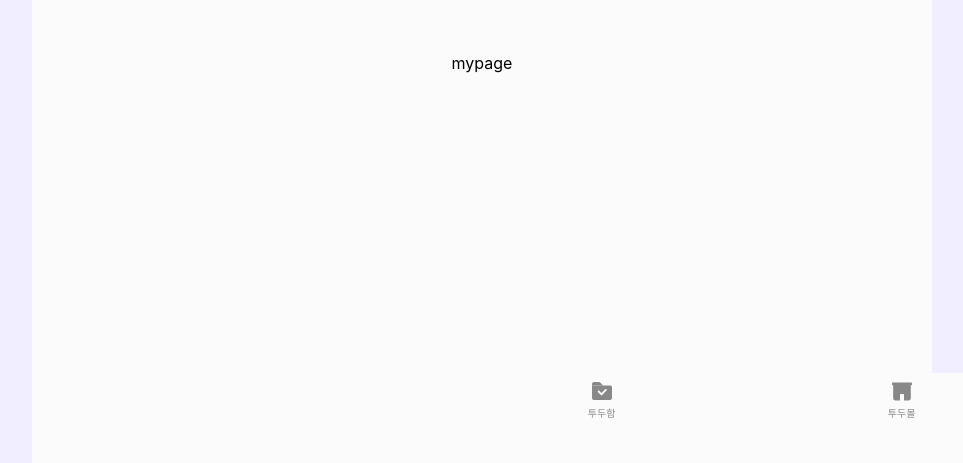
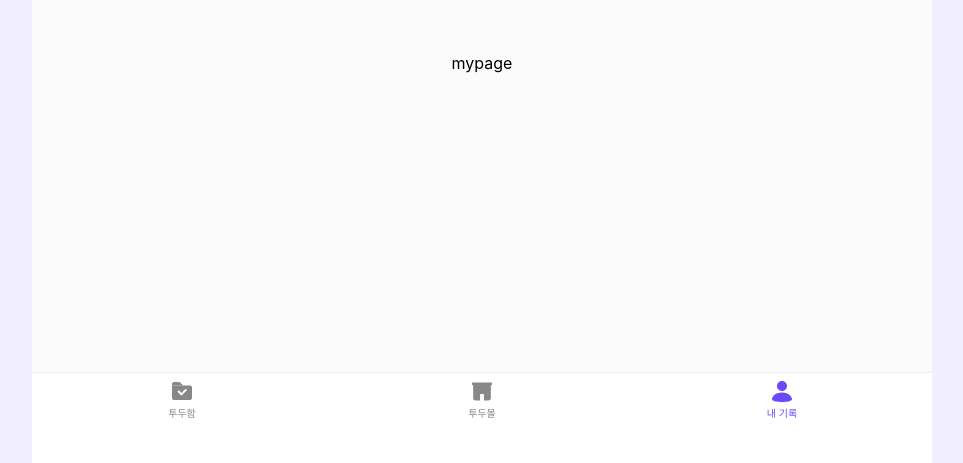
Before and after one commit to TodoMall/TodoMall-Client-V2, a Next.js app: page /mypage in a window 1280 px wide. Shown: the part 337-800 px from the top of the page, without its empty margins (158-1121 px from the left). Built offline with nearby package versions, Linux system fonts and the light colour scheme; a web font is replaced by a local one.

Commit message:
Design: Add grey border top on GNB

```diff
--- a/src/components/global/GNB.tsx
+++ b/src/components/global/GNB.tsx
@@ -49,10 +49,12 @@ const Container = styled.div`
   height: 3.5rem;
   width: 100%;
   bottom: 0;
+  left: 0;
   padding-bottom: 2.125rem;
   display: flex;
   align-items: center;
-  background-color: ${COLOR.BACKGROUND1};
+  background-color: ${COLOR.WHITE};
+  border-top: 1px solid ${COLOR.GRAY50};
 `;
 
 const Column = styled.div`
```
